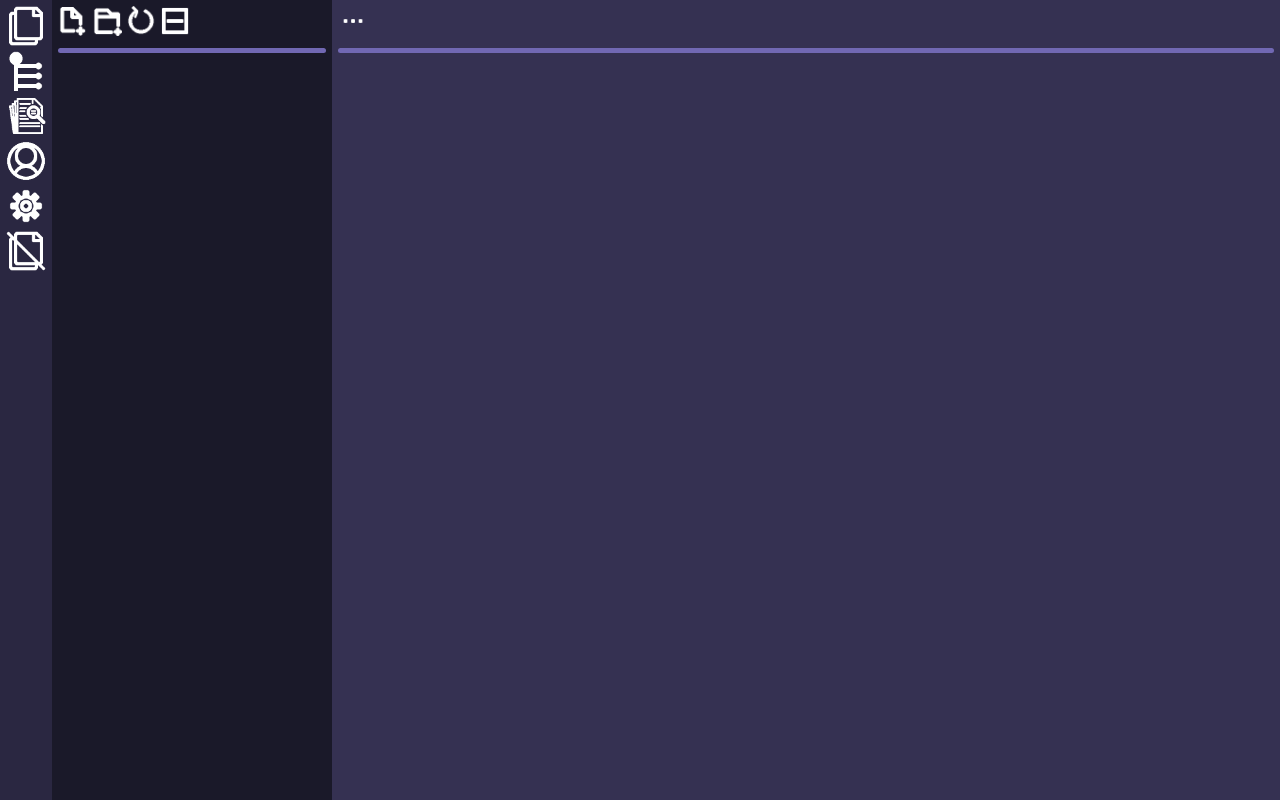
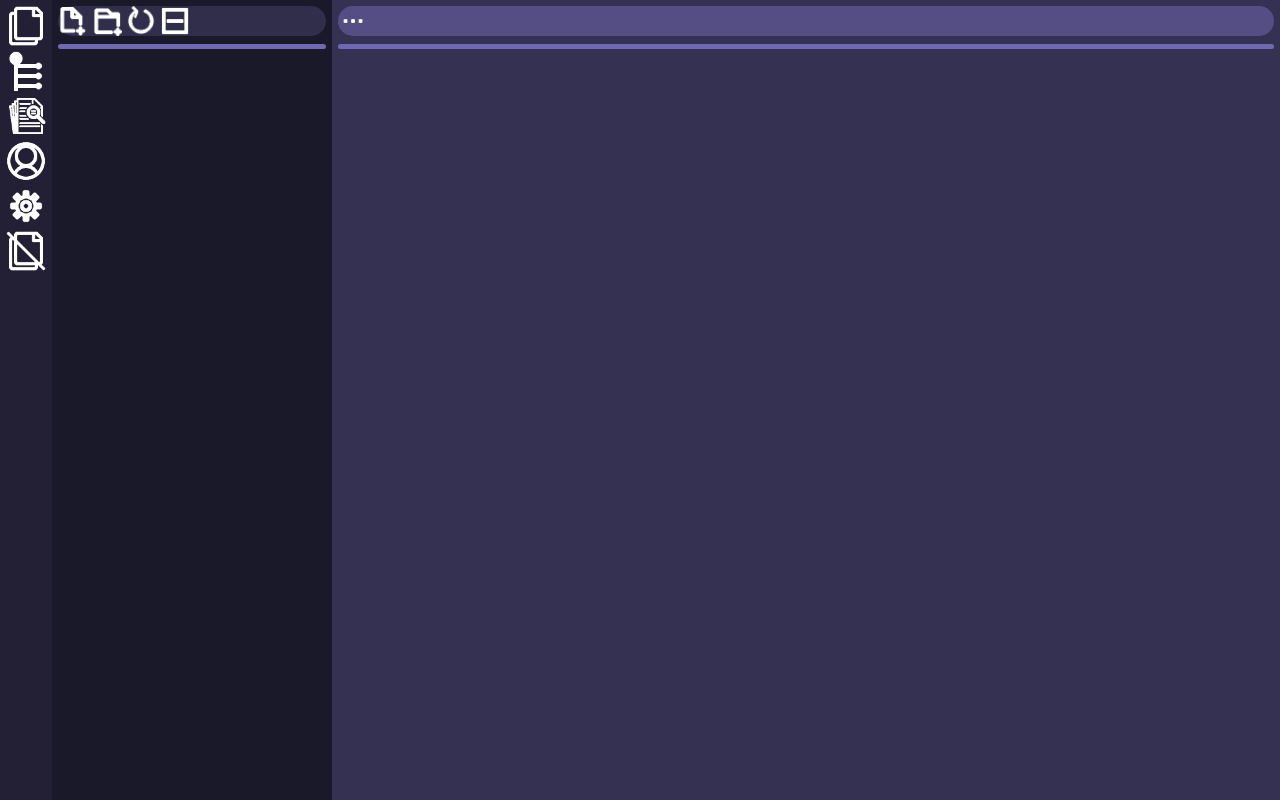
Before and after one commit to ShizamDaGeek/NerIDE, a website with bundled scripts: page src/index.html in a window 1280 px wide. Shown: the top 800 px of the page. Built offline with nearby package versions, Linux system fonts and the light colour scheme.

Commit message:
I have no idea what I have done for the past days so IDK what to tell you ngl

```diff
--- a/src/CSS/stylesheet.css
+++ b/src/CSS/stylesheet.css
@@ -51,7 +51,7 @@ a:link
 .left-tab
 {
     width: 40px; height: 976px;
-    background-color: #2a2741;
+    background-color: #232036;
     padding: 6px;
 }
 
@@ -141,12 +141,19 @@ a:link
 {
     background-color: #1a1929;
     width: 400px; height: 976px;
-    min-width: 30px;
+    min-width: 135px;
     max-width: 800px;
     resize: horizontal;
     overflow: auto;
     scrollbar-width: none;
     padding: 6px;
+}
+
+.dir-options
+{
+    width: 100%; height: 30px;
+    background-color: #302e4b;
+    border-radius: 100px;
 }
 
 .new-file
@@ -216,7 +223,7 @@ a:link
 }
 .textarea textarea
 {
-    width: 100%; height: 100%;
+    width: 100%; height: 912px;
     box-sizing: border-box;
 }
 
@@ -228,6 +235,13 @@ a:link
     background-color: transparent;
     color: white;
     font-size: 15px;
+}
+
+.tab-bar
+{
+    width: 100%; height: 30px;
+    background-color: #554e85;
+    border-radius: 100px;
 }
 
 .more-action
--- a/src/index.html
+++ b/src/index.html
@@ -25,16 +25,20 @@
 
             <!-- file and folder Explorer -->
             <div class="file-explorer">
-                <img src="ICON/NerIDE mini icon1.png" class="new-file">
-                <img src="ICON/NerIDE mini icon2.png" class="new-folder">
-                <img src="ICON/NerIDE mini icon3.png" class="refresh">
-                <img src="ICON/NerIDE mini icon4.png" class="collapse">
+                <div class="dir-options">
+                    <img src="ICON/NerIDE mini icon1.png" class="new-file">
+                    <img src="ICON/NerIDE mini icon2.png" class="new-folder">
+                    <img src="ICON/NerIDE mini icon3.png" class="refresh">
+                    <img src="ICON/NerIDE mini icon4.png" class="collapse">
+                </div>
                 <hr class="divider">
             </div>
 
             <!-- Textarea -->
             <div class="textarea">
-                <img src="ICON/NerIDE more mini icon3.png" class="more-action">
+                <div class="tab-bar">
+                    <img src="ICON/NerIDE more mini icon3.png" class="more-action">
+                </div>
                 <hr class="divider">
                 <textarea class="textarea-edit"></textarea>
             </div>
--- a/src/main.js
+++ b/src/main.js
@@ -2,6 +2,7 @@ const { app, window } = require('@tauri-apps/api');
 
 async function createWindow()
 {
+    // CREATE WINDOW
     await window.create
     ({
         title: 'NerIDE',
```
Also changed, not shown: src-tauri/icons/icon.ico, src/ICON/Neride_icon_png.png.
